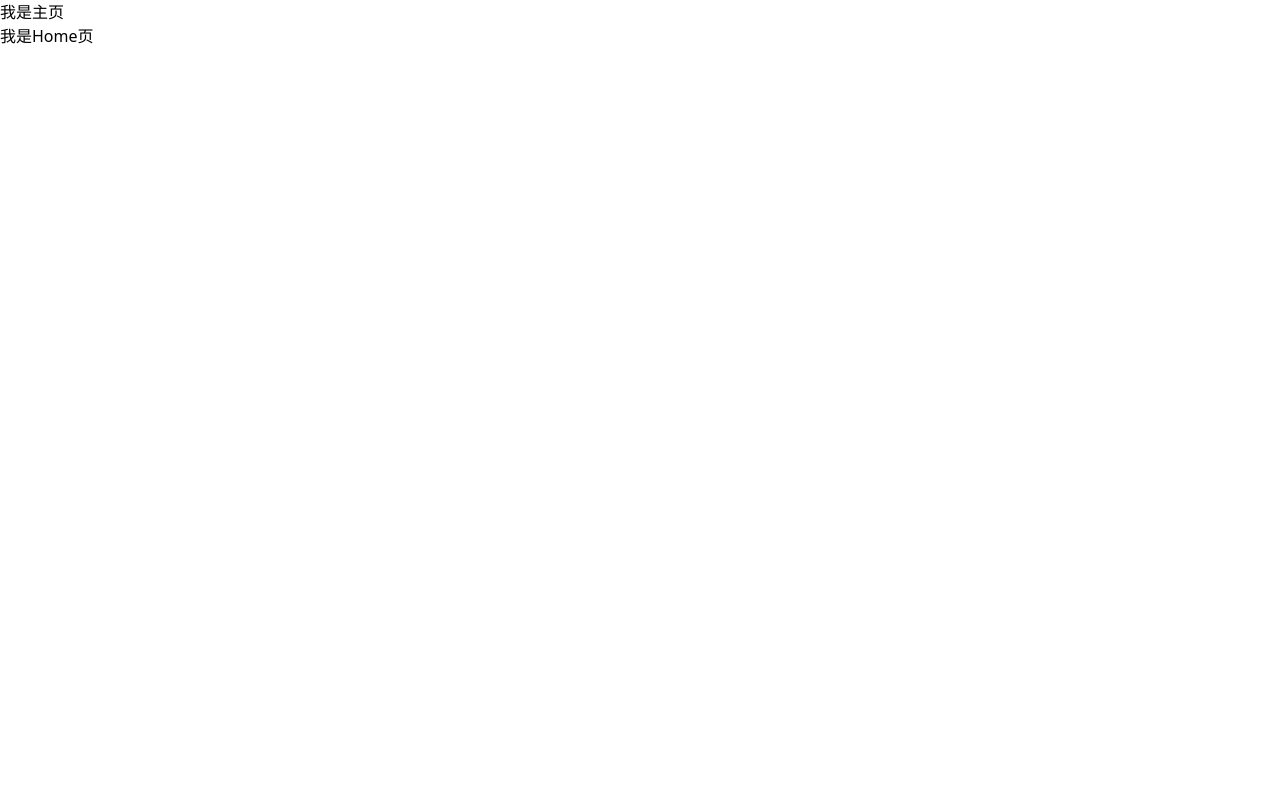
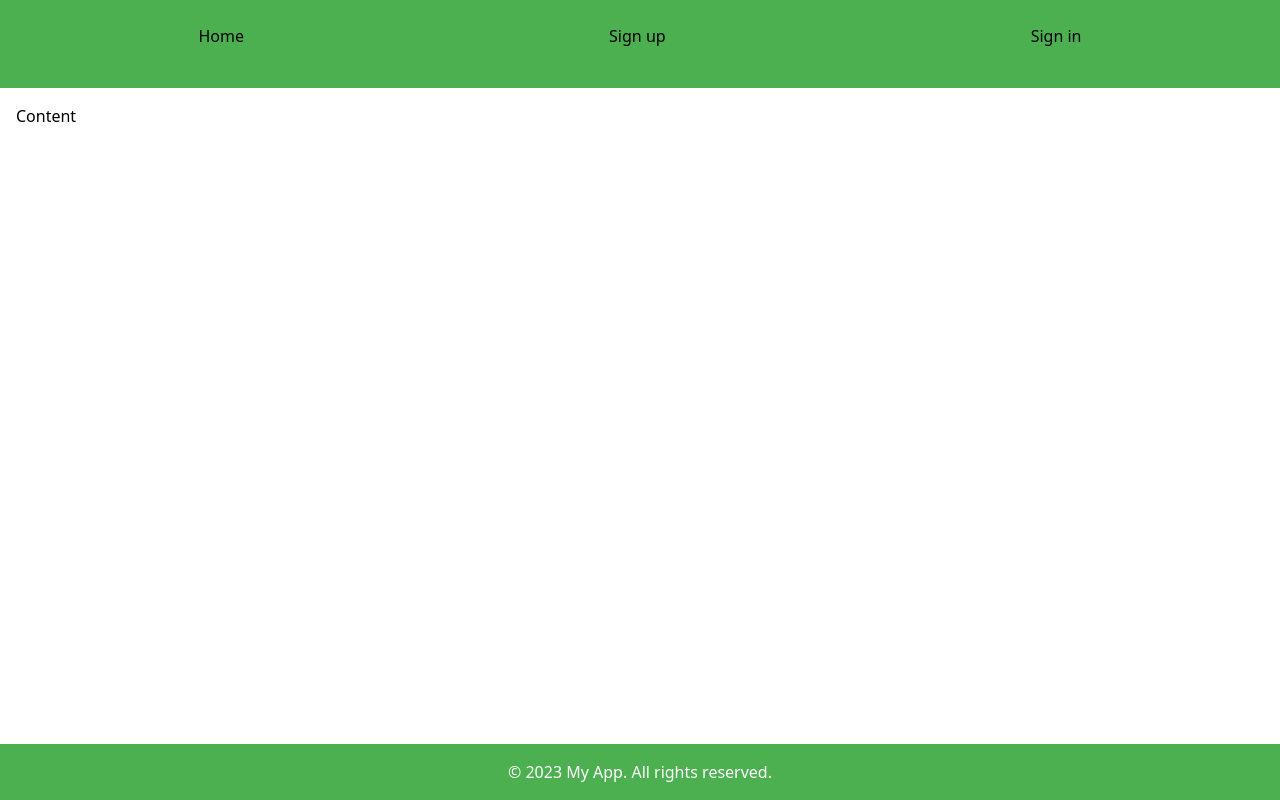
Before and after one commit to ijusthaveto/exam, a Vue app in the folder exam-frontend/: page / in a window 1280 px wide. Built offline with nearby package versions, Linux system fonts and the light colour scheme.

Commit message:
feat(auth): Improve login, add logout

```diff
--- /dev/null
+++ b/exam-frontend/src/components/ExamFooter.vue
@@ -0,0 +1,32 @@
+<template>
+  <footer>
+    <p>&copy; 2023 My App. All rights reserved.</p>
+  </footer>
+</template>
+
+<script>
+export default {
+  name: "ExamFooter"
+}
+</script>
+
+<style scoped>
+.main-container {
+  display: flex;
+  flex-direction: column;
+  min-height: 100vh;
+}
+
+main {
+  flex: 1;
+  padding: 1rem;
+}
+
+footer {
+  background-color: #4CAF50;
+  color: white;
+  padding: 1rem;
+  text-align: center;
+  margin-top: auto;
+}
+</style>
--- /dev/null
+++ b/exam-frontend/src/components/ExamHeader.vue
@@ -0,0 +1,52 @@
+<template>
+  <header>
+    <nav>
+      <router-link to="/">Home</router-link>
+      <router-link to="/login" v-if="!isLoggedIn">Sign up</router-link>
+      <router-link to="/register" v-if="!isLoggedIn">Sign in</router-link>
+      <button v-if="isLoggedIn" @click="logout">Sign out</button>
+    </nav>
+  </header>
+</template>
+
+<script setup>
+import http from '../apis/http'
+import router from '../router/index'
+
+const isLoggedIn = !!localStorage.getItem('tokenValue')
+const logout = async () => {
+  const res = await http.post('/user/logout')
+  console.log(res)
+  localStorage.clear();
+  await router.push('/login');
+  alert('Logout successful')
+}
+</script>
+
+<style scoped>
+header {
+  background-color: #4caf50;
+  color: white;
+  padding: 1rem;
+  text-align: center;
+}
+
+nav {
+  display: flex;
+  justify-content: space-around;
+  margin-bottom: 1rem;
+}
+
+nav a,
+button {
+  text-decoration: none;
+  color: black;
+  padding: 0.5rem 1rem;
+  cursor: pointer;
+}
+
+nav a:hover,
+button:hover {
+  text-decoration: underline;
+}
+</style>
--- a/exam-frontend/src/views/Home/ExamHome.vue
+++ b/exam-frontend/src/views/Home/ExamHome.vue
@@ -1,13 +1,40 @@
 <template>
-  <div>我是Home页</div>
+  <div class="main-container">
+    <ExamHeader></ExamHeader>
+    <main>Content</main>
+    <ExamFooter></ExamFooter>
+  </div>
 </template>
 
-<script>
-export default {
-  name: "ExamHome"
-}
+<script setup>
+import ExamHeader from '@/components/ExamHeader.vue'
+import ExamFooter from '@/components/ExamFooter.vue'
 </script>
 
 <style scoped>
+.main-container {
+  display: flex;
+  flex-direction: column;
+  min-height: 100vh;
+}
 
+header {
+  background-color: #4caf50;
+  color: white;
+  padding: 1rem;
+  text-align: center;
+}
+
+main {
+  flex: 1;
+  padding: 1rem;
+}
+
+footer {
+  background-color: #4caf50;
+  color: white;
+  padding: 1rem;
+  text-align: center;
+  margin-top: auto;
+}
 </style>
--- /dev/null
+++ b/exam-frontend/src/views/Home/ExamRecent.vue
@@ -0,0 +1,15 @@
+<template>
+  <div>
+    <h1>近期考试安排</h1>
+  </div>
+</template>
+
+<script>
+export default {
+  name: "ExamRecent"
+}
+</script>
+
+<style scoped>
+
+</style>
--- a/exam-frontend/src/views/Layout/ExamLayout.vue
+++ b/exam-frontend/src/views/Layout/ExamLayout.vue
@@ -1,15 +1,10 @@
 <template>
-  <div>我是主页</div>
   <ExamHome></ExamHome>
 </template>
 
-<script>
+<script setup>
 import ExamHome from '@/views/Home/ExamHome.vue'
 
-export default {
-  name: "ExamHomLayout",
-  components: {ExamHome}
-}
 </script>
 
 <style scoped>
```
Also changed, not shown: 2 other files (tests, documents, lock files or other folders).
